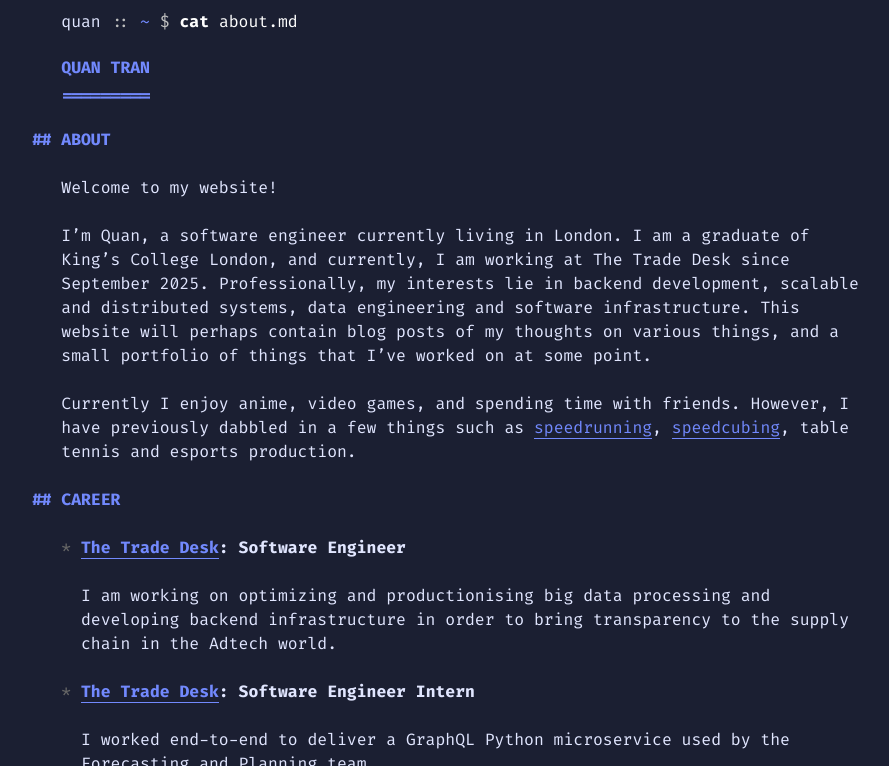
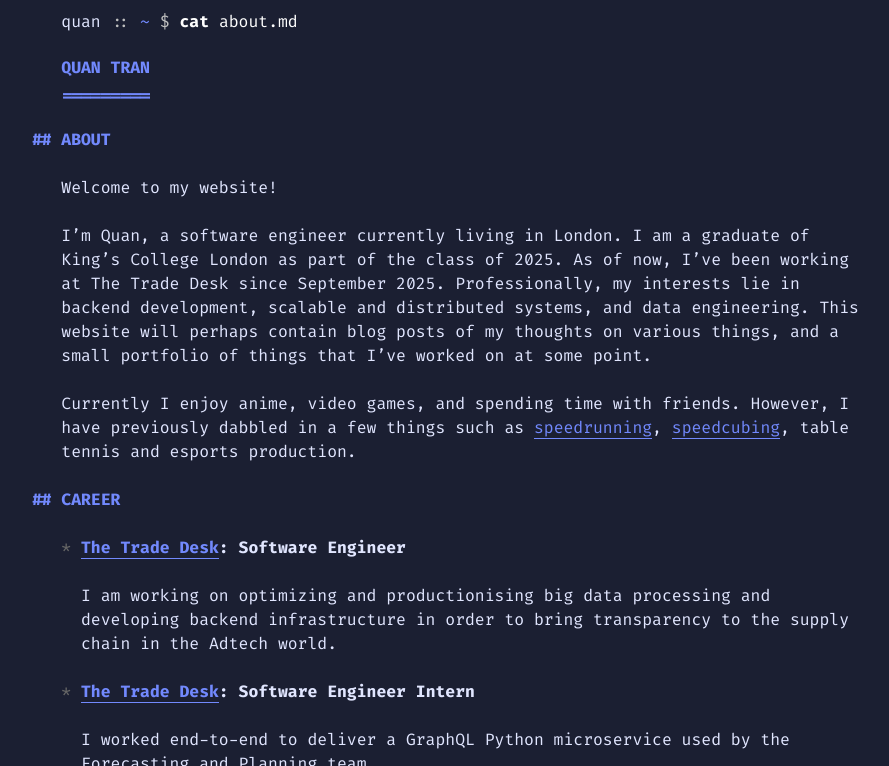
Before and after one commit to quantran03/quantran03.github.io, a Jekyll site: the page built from index.md, in a window 1280 px wide and 900 px high, cut to the strip 134-900 px from the top of the window. Shown: the whole strip, without its empty margins (175-1064 px from the left). Built offline with Jekyll 4.4.1, drawn with Linux system fonts in a browser that asks for light colours.

Commit message:
fix: update index.md more

```diff
--- a/index.md
+++ b/index.md
@@ -10,7 +10,7 @@ cmd: cat about.md
 
 Welcome to my website!
 
-I'm Quan, a software engineer currently living in London. I am a graduate of King's College London, and currently, I am working at The Trade Desk since September 2025. Professionally, my interests lie in backend development, scalable and distributed systems, data engineering and software infrastructure. This website will perhaps contain blog posts of my thoughts on various things, and a small portfolio of things that I've worked on at some point.
+I'm Quan, a software engineer currently living in London. I am a graduate of King's College London as part of the class of 2025. As of now, I've been working at The Trade Desk since September 2025. Professionally, my interests lie in backend development, scalable and distributed systems, and data engineering. This website will perhaps contain blog posts of my thoughts on various things, and a small portfolio of things that I've worked on at some point.
 
 Currently I enjoy anime, video games, and spending time with friends. However, I have previously dabbled in a few things such as [speedrunning](https://www.speedrun.com/users/LOLEnigMatic), [speedcubing](https://www.worldcubeassociation.org/persons/2014QUAN05), table tennis and esports production.
 
```
